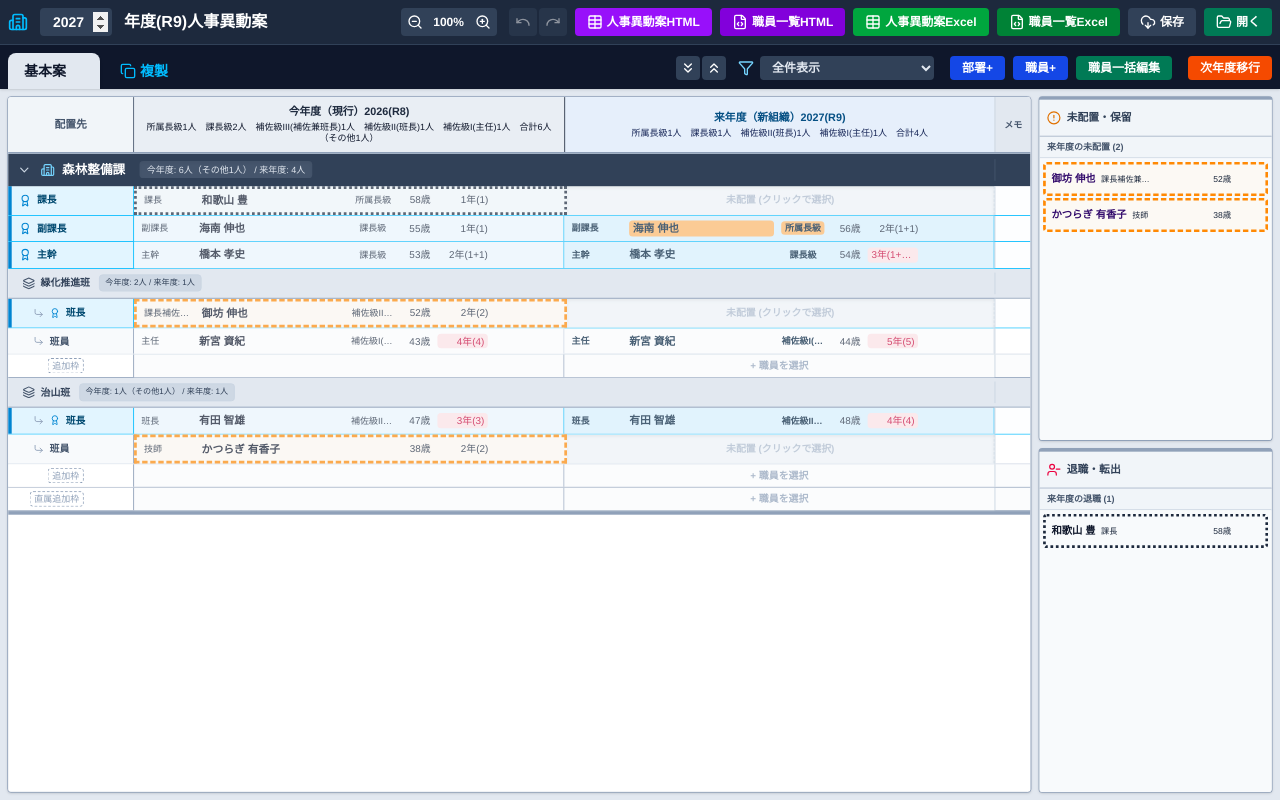
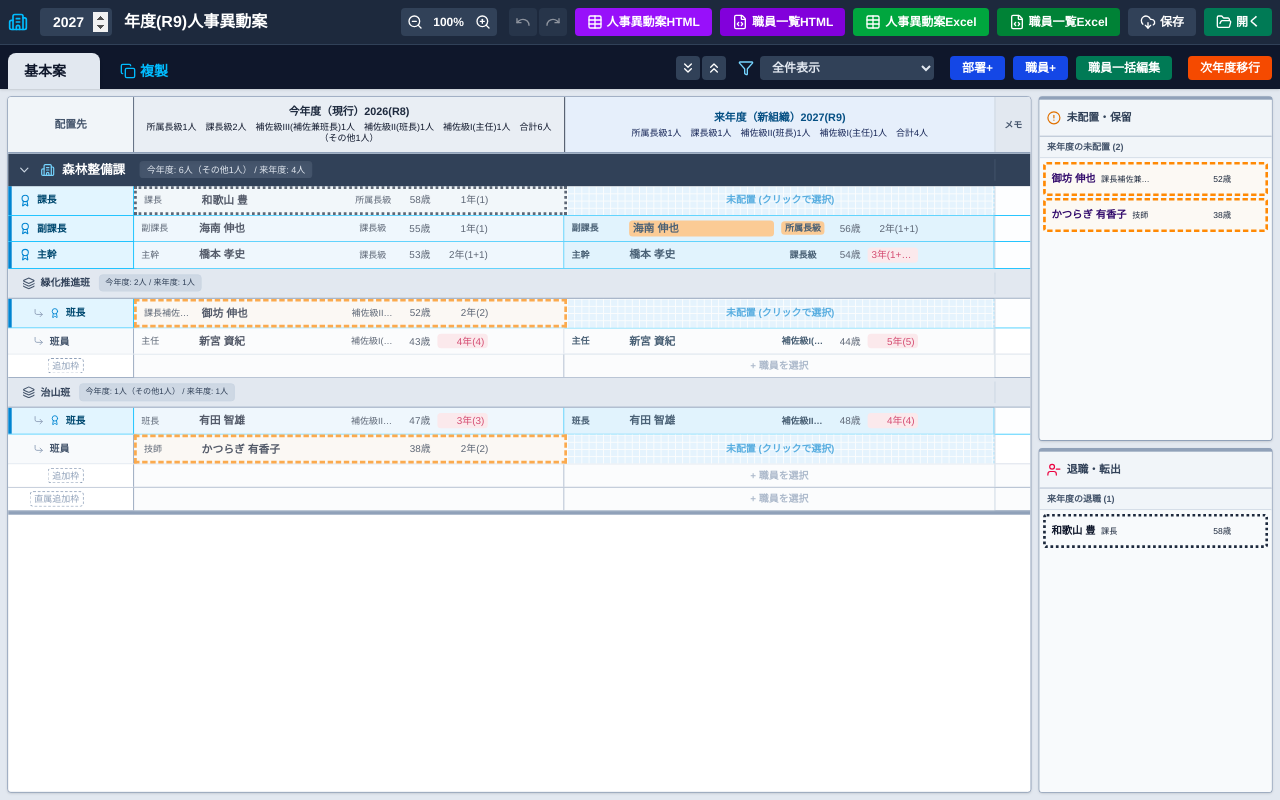
Before and after one commit to Kojiro-Nakamura/personnel-transfer-app, a React (Vite) app: page / in a window 1280 px wide. Built offline with nearby package versions, Linux system fonts and the light colour scheme.

Commit message:
style: 来年度の空枠を「分譲予定地（ブループリント）」を模した青系の方眼紙デザインに変更

```diff
--- a/src/components/employee/EmployeeComponents.jsx
+++ b/src/components/employee/EmployeeComponents.jsx
@@ -18,13 +18,13 @@ export const EmployeeCell = ({ emp, isNext, isEmpty, onClick, isPost, moveProps,
 
   if (isEmpty || !emp) {
     const emptyTextColor = isNext
-      ? (isPickingMode ? "text-slate-800" : "text-slate-400")
+      ? (isPickingMode ? "text-slate-800" : "text-sky-600")
       : "text-slate-300";
 
     const emptyBgClass = isNext
       ? (isPickingMode
           ? "hover:ring-2 hover:ring-inset hover:ring-amber-400 bg-amber-50 border-slate-300"
-          : "bg-slate-100 shadow-[inset_0_2px_4px_rgba(0,0,0,0.08)] border-slate-300 hover:bg-slate-200 hover:border-slate-400 hover:text-slate-600")
+          : "bg-sky-100 bg-[image:linear-gradient(white_1px,transparent_1px),linear-gradient(90deg,white_1px,transparent_1px)] bg-[size:8px_8px] border-sky-300 hover:bg-sky-200 hover:border-sky-400 hover:text-sky-700")
       : "bg-slate-50/20 border-slate-200 cursor-default";
 
     return (
@@ -39,7 +39,7 @@ export const EmployeeCell = ({ emp, isNext, isEmpty, onClick, isPost, moveProps,
         title={isNext ? (isPickingMode ? "選択中の職員をここに配置します" : "ここへ配置する職員を選択します") : ""}
       >
         {!isNext ? '' : (
-          <span className="flex items-center gap-1 opacity-70">
+          <span className="flex items-center gap-1 opacity-90">
             {isPickingMode ? '+ ここに配置' : '未配置 (クリックで選択)'}
           </span>
         )}
```
